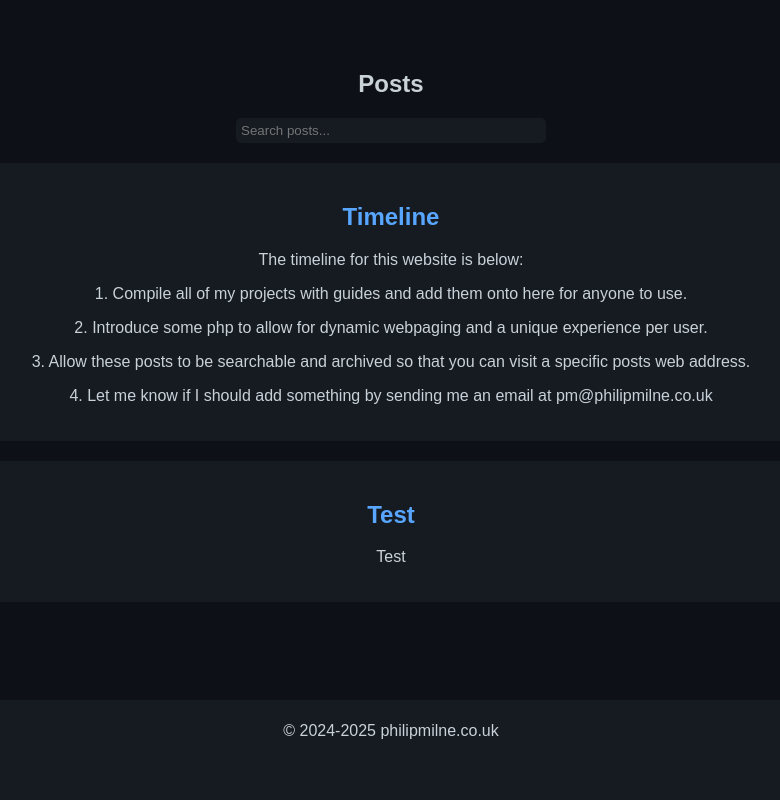
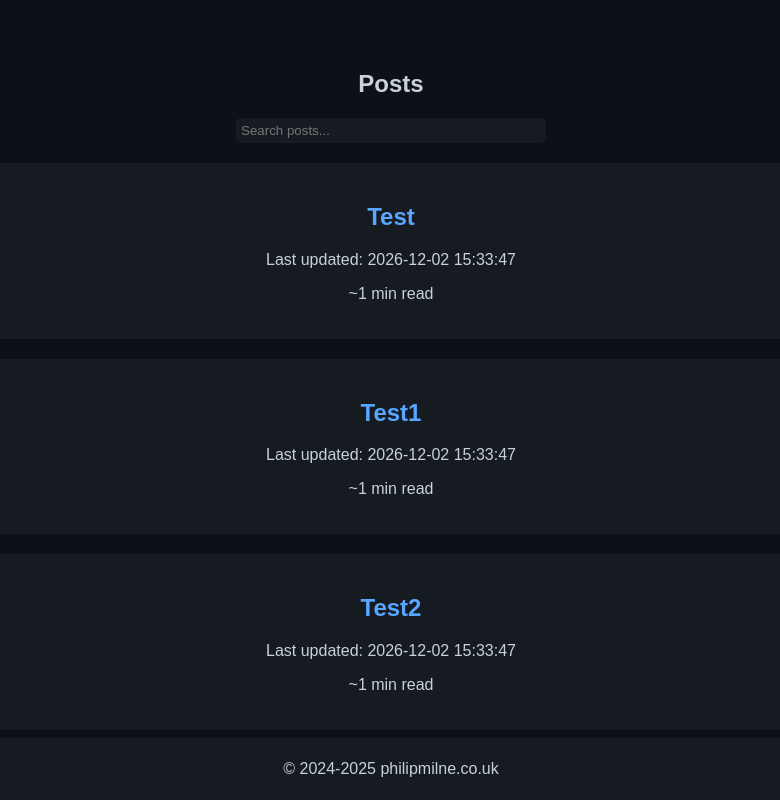
Before and after one commit to philip12845/philipmilne.co.uk, a PHP site: page /posts.php in a window 1280 px wide. Shown: the part 38-838 px from the top of the page, without its empty margins (249-1029 px from the left). Before the commit the page ends 777 px from the top, so only its background shows below. Run offline with PHP 8.4, Linux system fonts and the light colour scheme.

Commit message:
Fixed posts page
Fixed posts page

```diff
--- a/assets/css/styles.css
+++ b/assets/css/styles.css
@@ -117,3 +117,9 @@ footer {
     border: 3px solid #5cdc89;
     object-fit: cover;
 }
+
+.post-title-link {
+    text-decoration: none; /* Removes underline */
+    color: inherit; /* Makes it same color as normal text */
+    font-weight: bold; /* Ensures it still looks like a title */
+}
--- a/cv.php
+++ b/cv.php
@@ -2,6 +2,7 @@
 <?php $pageTitle = "My CV | Philip Milne"; ?>
     <?php include 'includes/header.php'; ?>
 </head>
+<body>
  <section class="content-section">
      <div class="container">
          <h1>My CV</h1>
@@ -10,6 +11,5 @@
          <a href="./Philip Milne - CV.pdf" class="cv-pdf"> Philip Milne - CV.pdf</a>
      </div>
  </section>
-<?php include 'footer.php'; ?>
-</body>
-</html>
+
+<?php include 'includes/footer.php'; ?>
--- a/posts.php
+++ b/posts.php
@@ -7,31 +7,54 @@
 
 </head>
 
+
+<?php
+$posts = [];
+
+$files = glob("posts/*.php");
+
+// __DIR__ . saving this bit of code it gives an absolute path but doesnt work in the above situation
+
+foreach ($files as $file) {
+    $content = file_get_contents($file);
+    $wordCount = str_word_count(strip_tags($content));
+    $readingTime = ceil($wordCount / 200);
+    $modified = filemtime($file);
+
+    $posts[] = [
+        'path' => $file,
+        'name' => basename($file, ".php"),
+        'modified' => $modified,
+        'readingTime' => $readingTime
+    ];
+}
+
+// Sort posts by last modified time (most recent first)
+usort($posts, fn($a, $b) => $b['modified'] - $a['modified']);
+
+// print_r($files); // for debugging purposes
+
+?>
+
 <body>
+
 <section id="posts" class="content-section">
   <div class="container">
       <h1>Posts</h1>
-            <!-- Search input field -->
-            <input type="text" class="search-input" id="search-input" placeholder="Search posts..." onkeyup="searchPosts()">
+      <input type="text" class="search-input" id="search-input" placeholder="Search posts..." onkeyup="searchPo>
       <div id="posts-list">
+
+        <?php foreach ($posts as $post): ?>
+
 <div class="post">
-                    <h2>Timeline</h2>
-                    <p>The timeline for this website is below:</p>
-                    <p>1. Compile all of my projects with guides and add them onto here for anyone to use.</p>
-                    <p>2. Introduce some php to allow for dynamic webpaging and a unique experience per user.</p>
-                    <p>3. Allow these posts to be searchable and archived so that you can visit a specific posts web address.</p>
-                    <p>4. Let me know if I should add something by sending me an email at pm@philipmilne.co.uk</p>
+            <h2><a href="<?= $post['path'] ?>" class="post-title-link"><?= htmlspecialchars($post['name']) ?></a></h2>
+            <p>Last updated: <?= date('Y-m-d H:i:s', $post['modified']) ?></p>
+            <p>~<?= $post['readingTime'] ?> min read</p>
         </div>
-                <div class="post">
-                    <h2>Test</h2>
-                    <p>Test</p>
-                </div>
-                <!-- Add more posts here -->
-            </div>
+    <?php endforeach; ?>
 </div>
 </section>
+
+
 <?php include 'includes/footer.php'; ?>
 <script src="assets/js/script.js"></script>
-
-</body>
-</html>
--- /dev/null
+++ b/posts/Test.php
@@ -0,0 +1,18 @@
+<!DOCTYPE html>
+<html lang="en">
+<head>
+    <?php include 'includes/header.php'; ?>
+    <meta charset="UTF-8">
+    <meta name="viewport" content="width=device-width, initial-scale=1.0">
+    <title>Home</title>
+</head>
+<body>
+   <section id="about" class="content-section tab-content">
+            <h1>Nothing here yet</h1>
+	<div class="container">
+    	    	<p>Nothing here yet</p>
+        </div>
+    </section>
+    <?php include 'includes/footer.php'; ?>
+</body>
+</html>
--- /dev/null
+++ b/posts/Test1.php
@@ -0,0 +1,18 @@
+<!DOCTYPE html>
+<html lang="en">
+<head>
+    <?php include 'includes/header.php'; ?>
+    <meta charset="UTF-8">
+    <meta name="viewport" content="width=device-width, initial-scale=1.0">
+    <title>Home</title>
+</head>
+<body>
+   <section id="about" class="content-section tab-content">
+            <h1>Nothing here yet</h1>
+	<div class="container">
+    	    	<p>Nothing here yet</p>
+        </div>
+    </section>
+    <?php include 'includes/footer.php'; ?>
+</body>
+</html>
--- /dev/null
+++ b/posts/Test2.php
@@ -0,0 +1,18 @@
+<!DOCTYPE html>
+<html lang="en">
+<head>
+    <?php include 'includes/header.php'; ?>
+    <meta charset="UTF-8">
+    <meta name="viewport" content="width=device-width, initial-scale=1.0">
+    <title>Home</title>
+</head>
+<body>
+   <section id="about" class="content-section tab-content">
+            <h1>Nothing here yet</h1>
+	<div class="container">
+    	    	<p>Nothing here yet</p>
+        </div>
+    </section>
+    <?php include 'includes/footer.php'; ?>
+</body>
+</html>
```
Also changed, not shown: guides.php (added, +15 -0 lines). Lines whose indentation alone changed are shown as unchanged.
